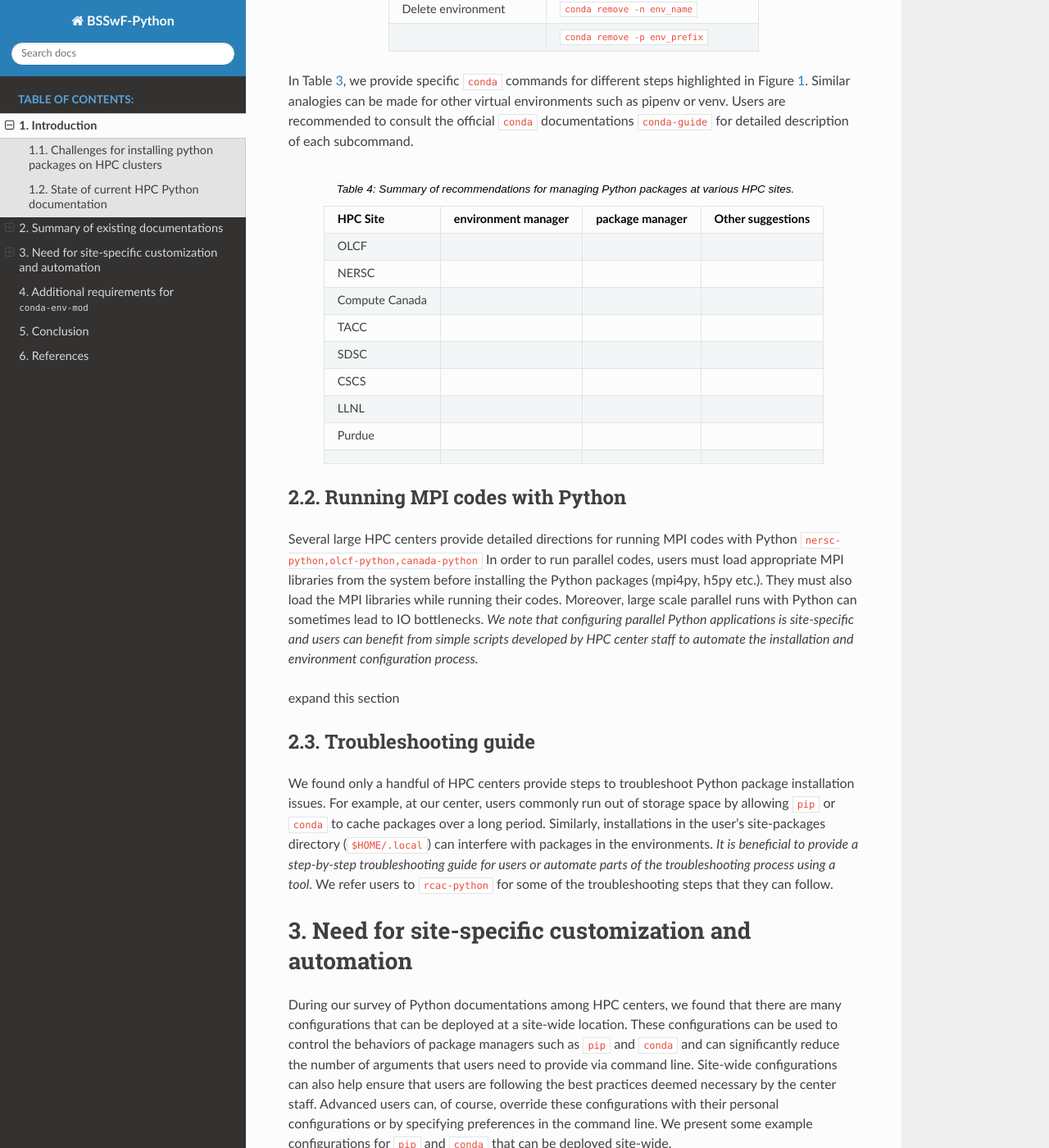
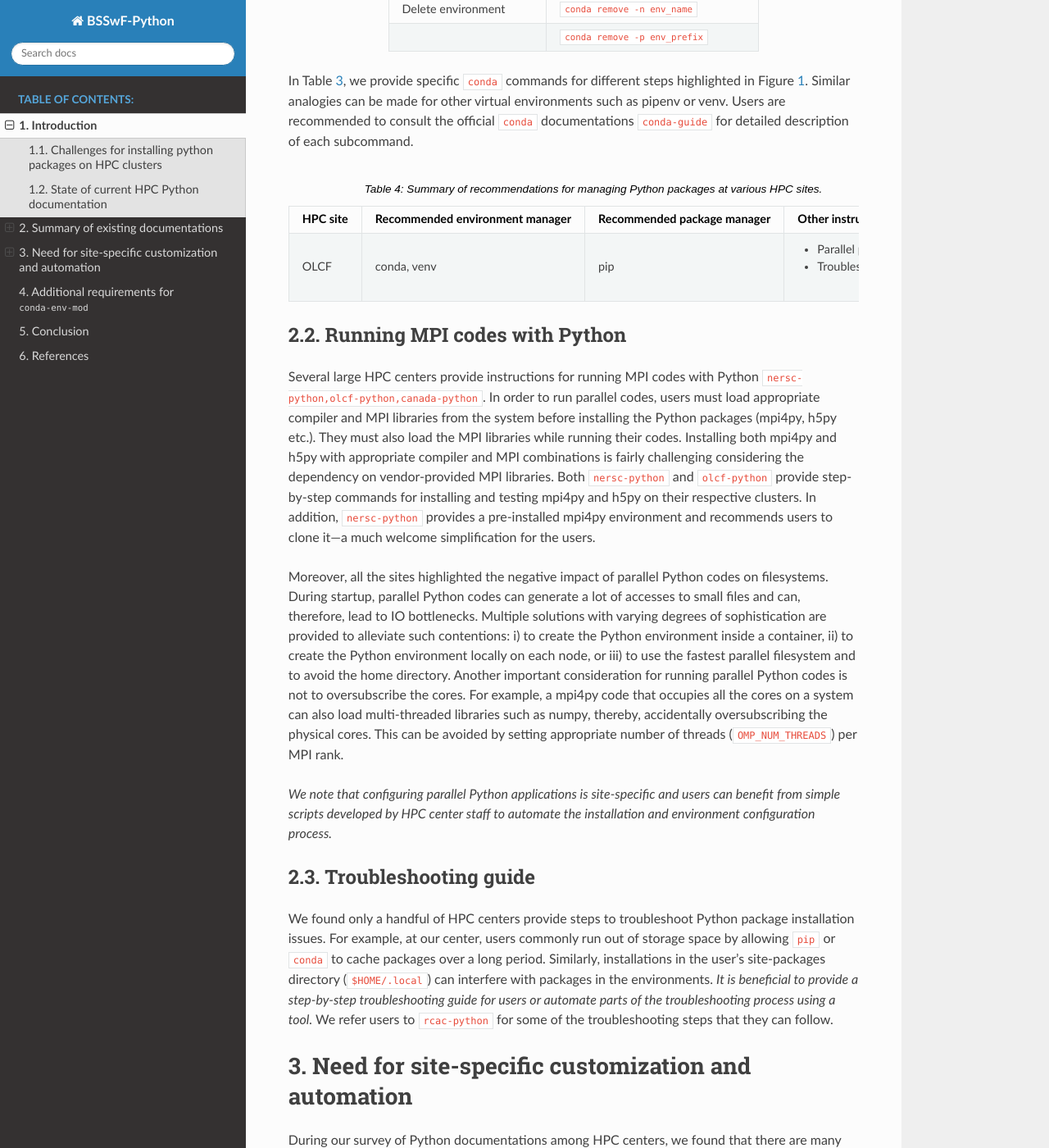
Before and after one commit to amaji/hpc-python, a Sphinx documentation site: the page built from docs/source/motivation/main.rst, in a window 1280 px wide and 1400 px high, scrolled down 5738 px. Shown: the whole window at 82% size. Built offline with Sphinx 7.4.7 and the Read the Docs theme 2.0.0, drawn with Linux system fonts in a browser that asks for light colours; cross-references to code outside the pages are shown as plain code.

Commit message:
Add details in the parallel python section.

```diff
--- a/docs/source/motivation/main.rst
+++ b/docs/source/motivation/main.rst
@@ -301,48 +301,51 @@ subcommand.
 .. container::
    :name: tab-hpc-py-reco
 
-   .. table:: Table 4: Summary of recommendations for managing Python packages at various HPC sites.
+   .. list-table:: Table 4: Summary of recommendations for managing Python packages at various HPC sites.
+      :width: 50%
       :align: center
+      :header-rows: 1
 
-      +--------------------+---------------------+-----------------+-------------------+
-      | HPC Site           | environment manager | package manager | Other suggestions |
-      +====================+=====================+=================+===================+
-      | OLCF               |                     |                 |                   |
-      +--------------------+---------------------+-----------------+-------------------+
-      | NERSC              |                     |                 |                   |
-      +--------------------+---------------------+-----------------+-------------------+
-      | Compute Canada     |                     |                 |                   |
-      +--------------------+---------------------+-----------------+-------------------+
-      | TACC               |                     |                 |                   |
-      +--------------------+---------------------+-----------------+-------------------+
-      | SDSC               |                     |                 |                   |
-      +--------------------+---------------------+-----------------+-------------------+
-      | CSCS               |                     |                 |                   |
-      +--------------------+---------------------+-----------------+-------------------+
-      | LLNL               |                     |                 |                   |
-      +--------------------+---------------------+-----------------+-------------------+
-      | Purdue             |                     |                 |                   |
-      +--------------------+---------------------+-----------------+-------------------+
-      |                    |                     |                 |                   |
-      +--------------------+---------------------+-----------------+-------------------+
+      * - HPC site
+        - Recommended environment manager
+        - Recommended package manager
+        - Other instructions
+      * - OLCF
+        - conda, venv
+        - pip
+        - * Parallel python
+          * Troubleshooting
 
 
 Running MPI codes with Python
 -----------------------------
 
-Several large HPC centers provide detailed directions for running MPI
-codes with Python
-:cite:`nersc-python,olcf-python,canada-python` In order to
-run parallel codes, users must load appropriate MPI libraries from the
+Several large HPC centers provide instructions for running MPI
+codes with Python :cite:`nersc-python,olcf-python,canada-python`. In order to
+run parallel codes, users must load appropriate compiler and MPI libraries from the
 system before installing the Python packages (mpi4py, h5py etc.). They
-must also load the MPI libraries while running their codes. Moreover,
-large scale parallel runs with Python can sometimes lead to IO
-bottlenecks. *We note that configuring parallel Python applications is
+must also load the MPI libraries while running their codes. Installing both mpi4py and
+h5py with appropriate compiler and MPI combinations is fairly challenging considering the
+dependency on vendor-provided MPI libraries. Both :cite:`nersc-python` and :cite:`olcf-python`
+provide step-by-step commands for installing and testing mpi4py and h5py on their respective clusters.
+In addition, :cite:`nersc-python` provides a pre-installed mpi4py environment and recommends users to
+clone it---a much welcome simplification for the users.
+
+
+Moreover, all the sites highlighted the negative impact of parallel Python codes on filesystems.
+During startup, parallel Python codes can generate a lot of accesses to small files and can, therefore,
+lead to IO bottlenecks. Multiple solutions with varying degrees of sophistication are provided to
+alleviate such contentions: i) to create the Python environment inside a container, ii) to create
+the Python environment locally on each node, or iii) to use the fastest parallel filesystem and to avoid
+the home directory. Another important consideration for running parallel Python codes is not to oversubscribe the
+cores. For example, a mpi4py code that occupies all the cores on a system can also load multi-threaded
+libraries such as numpy, thereby, accidentally oversubscribing the physical cores. This can be avoided
+by setting appropriate number of threads (``OMP_NUM_THREADS``) per MPI rank.
+
+*We note that configuring parallel Python applications is
 site-specific and users can benefit from simple scripts developed by HPC
 center staff to automate the installation and environment configuration
 process.*
-
-expand this section
 
 Troubleshooting guide
 ---------------------
```
